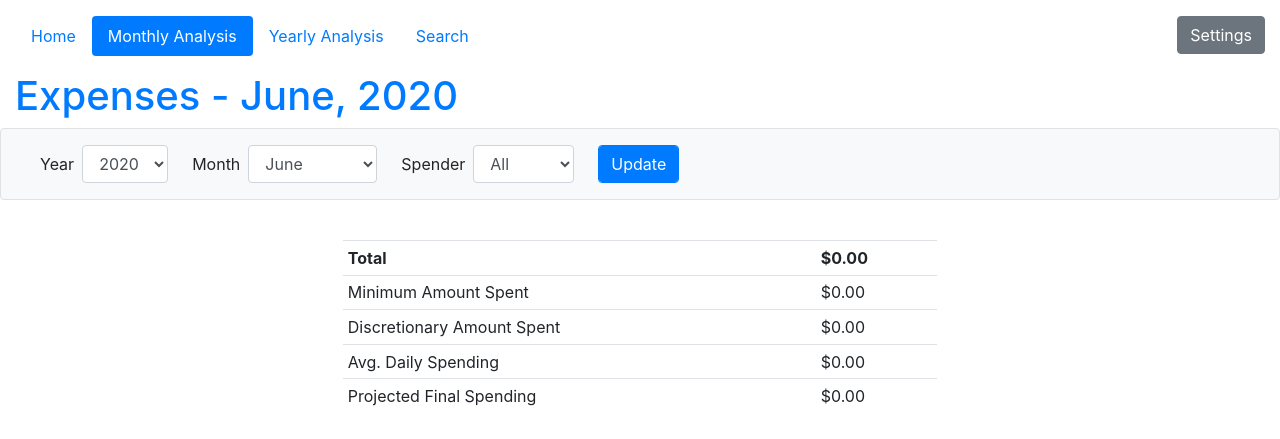
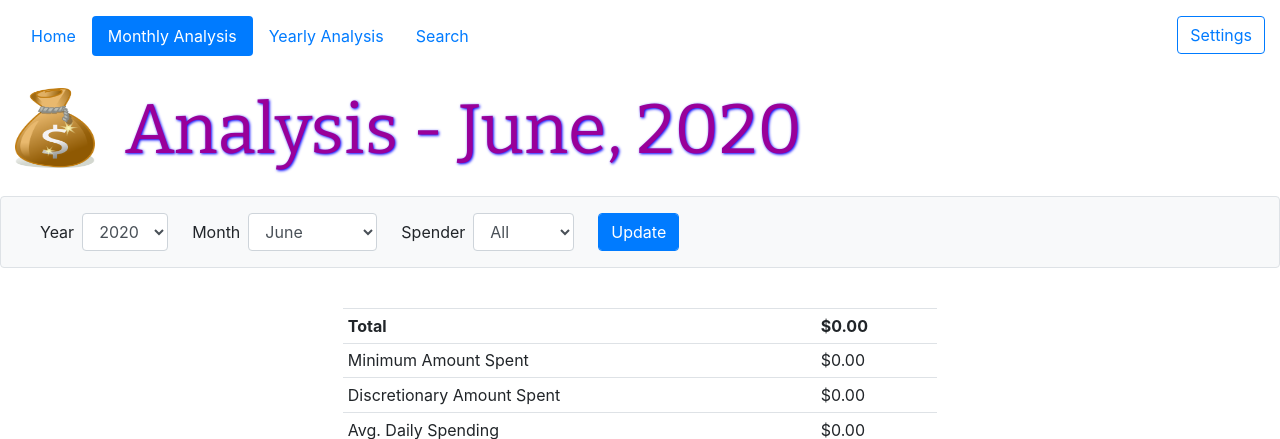
Before and after one commit to charliecoderdad/spending-tracker, a Flask app: page /monthlyAnalysis/ in a window 1280 px wide. Shown: the top 439 px of the page. Run offline with Flask 2, Linux system fonts and the light colour scheme; tables that the repository leaves empty hold one stand-in row (values such as "Sample post"); parts of the project's set-up code (start-up, migrations or seed data) failed here and were passed over; some libraries are stand-ins or nearby versions.

Commit message:
Styling improvements

```diff
--- a/tracker_app/routes.py
+++ b/tracker_app/routes.py
@@ -52,7 +52,8 @@ def search(startDate="nodata", endDate="nodata", category="nodata", spender="nod
 	# End setting sticky forms
 
 
-	return render_template("search.html", searchForm=searchForm, expenseTable=expenseTable, spender=spender)
+	return render_template("search.html", searchForm=searchForm, expenseTable=expenseTable, spender=spender,
+			heading="Search Records")
 
 @app.route("/editExpense/<expenseId>", methods=["GET", "POST"])
 def editExpense(expenseId=None):
@@ -124,8 +125,9 @@ def yearlyAnalysis(year=None, spender=None):
 	stats = analysis.getYearlyStats()
 	breakdownByMonthAnalysisTable = analysis.breakdownByMonthAnalysisTable()
 
-	return render_template('yearlyAnalysis.html', yearlyForm=yearlyForm, stats=stats, yearStr=year,
-			categoryAnalysisTable=categoryAnalysisTable, breakdownByMonthAnalysisTable=breakdownByMonthAnalysisTable, spender=spender)
+	return render_template('yearlyAnalysis.html', yearlyForm=yearlyForm, stats=stats,
+			categoryAnalysisTable=categoryAnalysisTable, breakdownByMonthAnalysisTable=breakdownByMonthAnalysisTable,
+			spender=spender, heading="Analysis - " + str(year))
 
 @app.route("/monthlyAnalysis/", methods=["GET", "POST"])
 @app.route("/monthlyAnalysis/<year>/<month>/<spender>", methods=["GET", "POST"])
@@ -142,7 +144,7 @@ def monthlyAnalysis(year=None, month=None, spender=None):
 
 	expenseTable = analysis.getExpenseTable()
 	stats = analysis.getMonthlyExpenseStats()
-	monthStr = str(calendar.month_name[int(month)]) + ", " + str(year)
+	monthStr = "Analysis - " + str(calendar.month_name[int(month)]) + ", " + str(year)
 
 	monthlyForm = forms.MonthlyAnalysisConfigureForm()
 	if monthlyForm.validate_on_submit():
@@ -167,7 +169,7 @@ def monthlyAnalysis(year=None, month=None, spender=None):
 		monthlyForm.spender.process_data(spender)
 
 	return render_template('monthlyData.html', categoryAnalysisTable=categoryAnalysisTable, expenseTable=expenseTable, stats=stats,
-		monthStr=monthStr, monthlyForm=monthlyForm, spender=spender)
+		monthlyForm=monthlyForm, spender=spender, heading=monthStr)
 
 @app.route("/", methods=["GET","POST"])
 @app.route("/<lastUser>", methods=["GET","POST"])
@@ -190,10 +192,10 @@ def home(lastUser=None):
 		db.session.commit()
 		flash(f"Created a new expense record", "info")
 		return redirect(url_for('home', lastUser=newExpenseForm.spender.data))
-	return render_template('index.html', newExpenseForm=newExpenseForm)
+	return render_template('index.html', newExpenseForm=newExpenseForm, heading="New Expense")
 
-@app.route("/configure", methods=["GET","POST"])
-def configure():
+@app.route("/settings", methods=["GET","POST"])
+def settings():
 	newUserForm = forms.NewUserForm()
 	newCategoryForm = forms.NewCategoryForm()
 	if newUserForm.validate_on_submit():
@@ -204,7 +206,7 @@ def configure():
 			db.session.add(user)
 			db.session.commit()
 			flash(f"User '{user.username}' has been successfully added", "success")
-		return redirect(url_for('configure'))
+		return redirect(url_for('settings'))
 	if newCategoryForm.validate_on_submit():
 		if bool(db.session.query(Category).filter(Category.expenseCategory == newCategoryForm.category.data).first()):
 			flash(f"Error adding new category.  '{newCategoryForm.category.data}' already exists.", "danger")
@@ -213,9 +215,10 @@ def configure():
 			db.session.add(cat)
 			db.session.commit()
 			flash(f"User '{cat.expenseCategory}' has been successfully added", "success")
-		return redirect(url_for('configure'))
-	return render_template('configure.html', users=User.query.order_by(User.username).all(), newUserForm=newUserForm,
-				newCategoryForm=newCategoryForm, categories=Category.query.order_by(Category.expenseCategory).all())
+		return redirect(url_for('settings'))
+	return render_template('settings.html', users=User.query.order_by(User.username).all(), newUserForm=newUserForm,
+				newCategoryForm=newCategoryForm, categories=Category.query.order_by(Category.expenseCategory).all(),
+				heading="Settings")
 
 @app.route("/deleteCategory/<categoryId>", methods=["GET","POST"])
 def deleteCategory(categoryId):
@@ -228,7 +231,7 @@ def deleteCategory(categoryId):
 		Category.query.filter(Category.categoryId == categoryId).delete()
 		db.session.commit()
 		flash(f"Category '{deletedCategory}' has been successfully removed", "success")
-	return redirect(url_for('configure'))
+	return redirect(url_for('settings'))
 
 @app.route("/deleteUser/<userId>", methods=["GET","POST"])
 def deleteUser(userId):
@@ -240,7 +243,7 @@ def deleteUser(userId):
 		User.query.filter(User.userId == userId).delete()
 		db.session.commit()
 		flash(f"User '{deletedUser}' has been successfully removed", "success")
-	return redirect(url_for('configure'))
+	return redirect(url_for('settings'))
 
 @app.route("/deleteExpense/<expenseId>", methods=["GET","POST"])
 def deleteExpense(expenseId):
--- a/tracker_app/static/styles.css
+++ b/tracker_app/static/styles.css
@@ -5,6 +5,18 @@
 }
 
 textarea {
-  width: 400px;
-  height: 125px;
+	width: 400px;
+	height: 125px;
 }
+
+h1#page-header {
+	color: #990099;
+	font-family: Bitter;
+	text-shadow: 1px 1px 3px blue;
+	font-size: 70px;
+}
+
+#heading-logo {
+	width: 80px;
+	height: 80px;
+}
--- a/tracker_app/templates/index.html
+++ b/tracker_app/templates/index.html
@@ -2,7 +2,6 @@
 {% set activePage = "home" %}
 
 {% block content %}
-<h1 class="text-primary">New Expense</h1>
 
 <div class="row" id="add-expense">
 
--- a/tracker_app/templates/layout.html
+++ b/tracker_app/templates/layout.html
@@ -4,6 +4,8 @@
 <head>
 <link rel="stylesheet" href="https://stackpath.bootstrapcdn.com/bootstrap/4.5.0/css/bootstrap.min.css" integrity="sha384-9aIt2nRpC12Uk9gS9baDl411NQApFmC26EwAOH8WgZl5MYYxFfc+NcPb1dKGj7Sk" crossorigin="anonymous">
 <link rel="stylesheet" href="{{ url_for('static', filename='styles.css') }}">
+<link rel="stylesheet" href="https://fonts.googleapis.com/css?family=Bitter">
+
 <title>Spending Tracker</title>
 </head>
 
@@ -25,12 +27,20 @@
 				</nav>
 			</div>
 			<div class="col text-right">
-				<a href="{{ url_for('configure') }}">
-					<button class="btn btn-secondary">Settings</button>
+				<a href="{{ url_for('settings') }}">
+					<button class="btn btn-outline-primary">Settings</button>
 				</a>
 			</div>
 		</div>
 		<!-- END: Build out site nav -->
+		<div class="row py-3">
+			<div class="col-auto">
+				<img src={{ url_for("static", filename="logo2.png") }} id="heading-logo">
+			</div>
+			<div class="col-auto">
+				<h1 id="page-header">{{ heading }}</h1>
+			</div>
+		</div>
 
 		<!-- This is for flash messages -->
 		{% with messages = get_flashed_messages(with_categories=true) %}
--- a/tracker_app/templates/monthlyData.html
+++ b/tracker_app/templates/monthlyData.html
@@ -12,8 +12,6 @@ function expenseIdToDelete(theId) {
 	document.getElementById("postform").setAttribute("action", actionUrl)
 }
 </script>
-
-<h1 class="text-primary">Expenses - {{ monthStr }}</h1>
 
 <div id="deleteConfirmModal" class="modal fade">
 	<div class="modal-dialog modal-confirm">
--- a/tracker_app/templates/search.html
+++ b/tracker_app/templates/search.html
@@ -12,8 +12,6 @@ function expenseIdToDelete(theId) {
 	document.getElementById("postform").setAttribute("action", actionUrl)
 }
 </script>
-
-<h1 class="text-primary">Search Expense Records</h1>
 
 <div id="deleteConfirmModal" class="modal fade">
 	<div class="modal-dialog modal-confirm">
--- a/tracker_app/templates/configure.html
+++ b/tracker_app/templates/settings.html
@@ -1,15 +1,13 @@
 {% extends 'layout.html' %}
-{% set activePage = "configure" %}
 
 {% block content %}
-<h1 class="text-primary">Settings for Spending Tracker</h1>
 
 <div class="row border rounded py-3" id="expenses-config">
 
 	<div class="col-lg">
 		<h3>Create Expense Category</h3>
 
-		<form method="POST" action={{ url_for('configure') }}>
+		<form method="POST" action={{ url_for('settings') }}>
 			<div class="form-group row align-items-center">
 				<div class="col-sm-3 text-right ">
 					{{ newCategoryForm.csrf_token }}
@@ -59,7 +57,7 @@
 <div class="row border rounded my-3 py-3" id="users-config">
 	<div class="col-sm">
 		<h3>Create Spender</h3>
-		<form method="POST" action={{ url_for('configure') }}>
+		<form method="POST" action={{ url_for('settings') }}>
 			<div class="form-group row align-items-center">
 				<div class="col-sm-3 text-right ">
 					{{ newUserForm.csrf_token }}
--- a/tracker_app/templates/yearlyAnalysis.html
+++ b/tracker_app/templates/yearlyAnalysis.html
@@ -2,9 +2,6 @@
 {% set activePage = "yearlyAnalysis" %}
 
 {% block content %}
-<h1 class="text-primary">Year Analysis - {{ yearStr }}</h1>
-
-
 <div class="row py-3 px-3 border rounded bg-light">
 	<div class="col-lg">
 
```
Also changed, not shown: tracker_app/static/logo.png (added), tracker_app/static/logo2.png (added).
